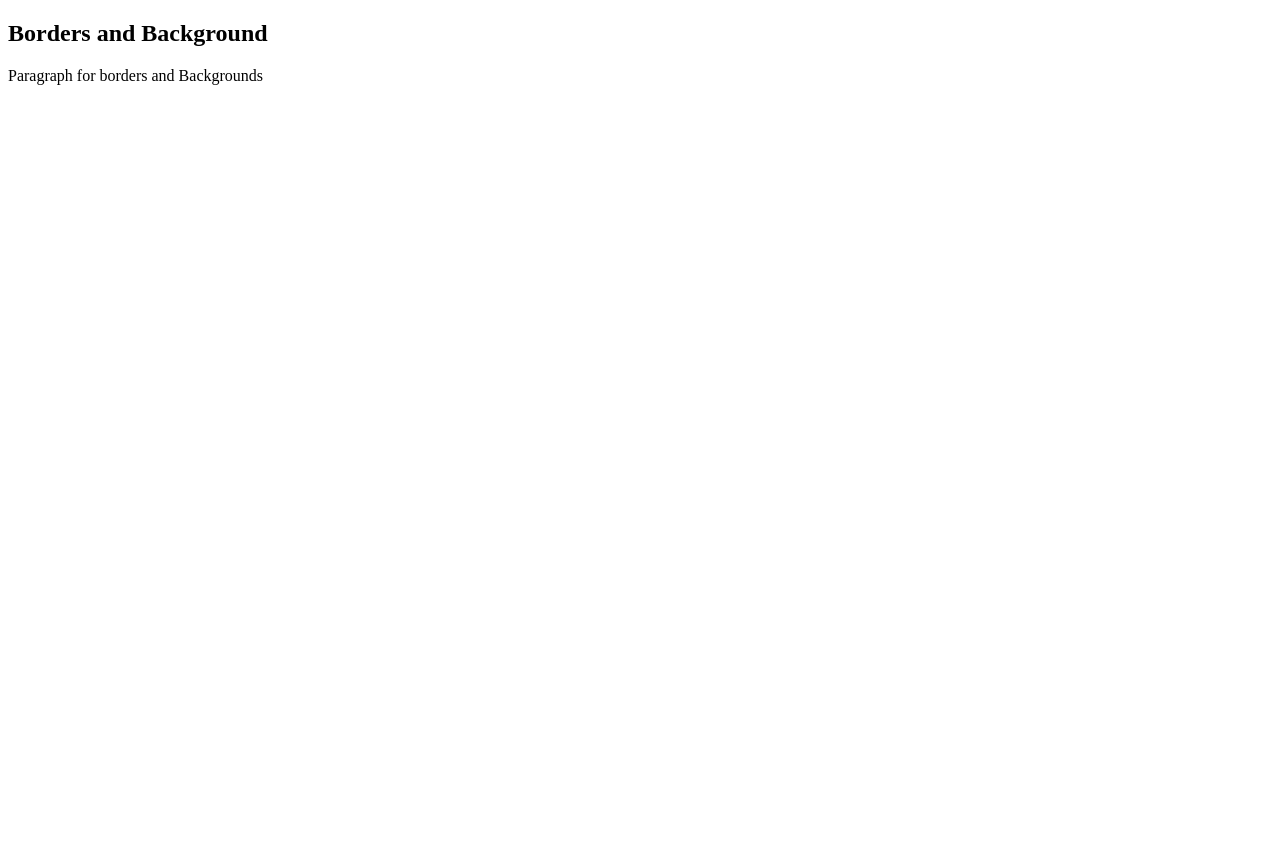
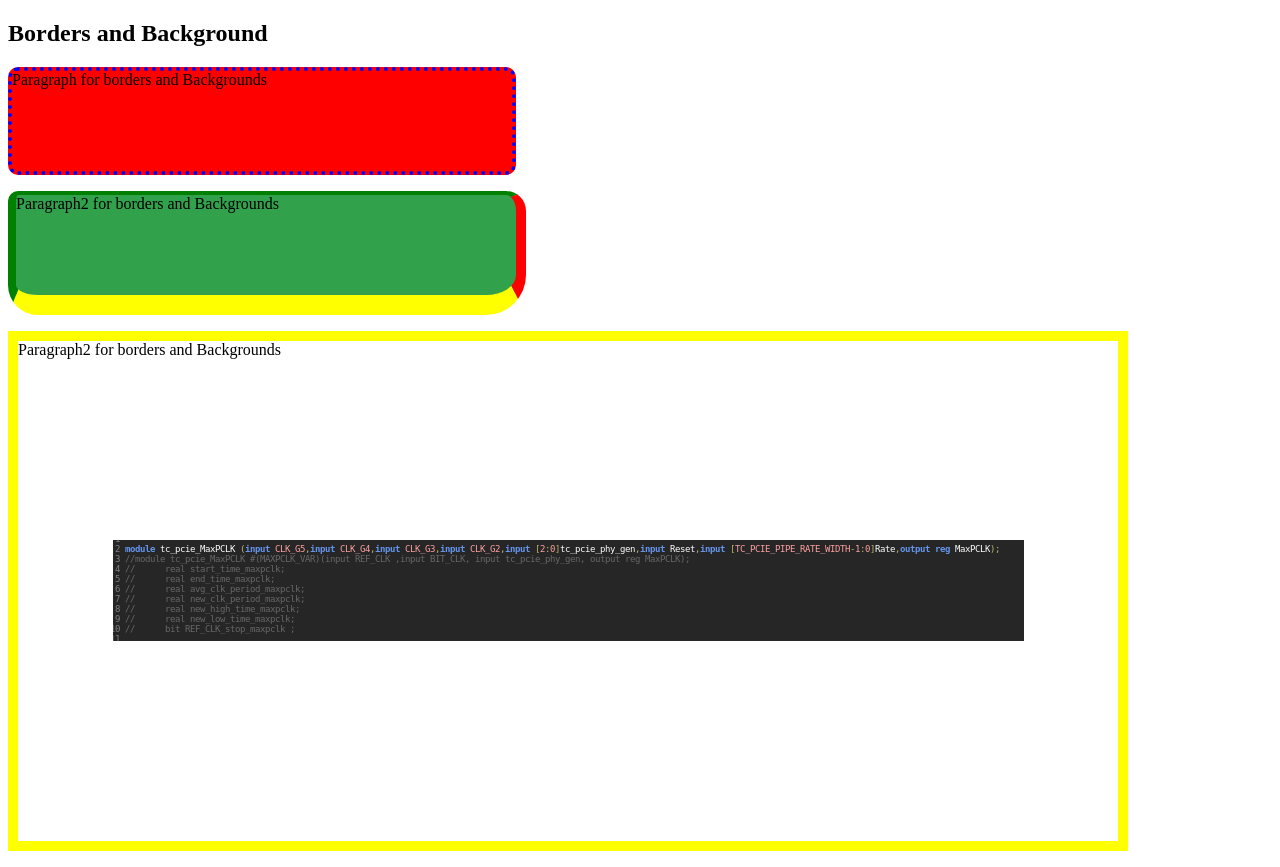
Before and after one commit to bullethammer07/Web-Development, a plain HTML site: page tutorial19.html in a window 1280 px wide. Before the commit the page ends 800 px from the top, so only its background shows below. Drawn offline with Linux system fonts and the light colour scheme.

Commit message:
Added the background and borders complete tutorial code

```diff
--- a/tutorial19.html
+++ b/tutorial19.html
@@ -6,12 +6,56 @@
     <title>Borders and Background</title>
 
     <style>
+        #id1 {
+            background-color: red;
+            height: 100px; /* Setting Height of the background */
+            width: 500px; /* Setting Width */
+            border-width: 4px;
+            border-color: blue;
+            border-style: dotted;
+            border-radius: 10px;
 
+        }
+
+        #id2 {
+            background-color: rgb(49, 161, 76);
+            height: 100px; /* Setting Height of the background */
+            width: 500px; /* Setting Width */
+
+            border-width: 4px;
+            border-top: 4px solid green;
+            border-left: 8px solid green;
+            border-right: 10px solid red;
+            border-bottom: 20px solid yellow;
+
+            border-top-left-radius: 10px;
+            border-top-right-radius: 20px;
+            border-bottom-left-radius: 30px;
+            border-bottom-right-radius: 40px;
+        }
+
+        #id3 {
+            height: 500px; /* Setting Height of the background */
+            width: 1100px; /* Setting Width */
+            background-image: url('/maxpclk.PNG'); /* Adding Local Image in the directory. You can also specify a URL eg url('https:// <some website> /photo.png')
+                                                      By default the Image gets repeated in both the X and Y direction.
+                                                      You can stop that to repeat by specifying either :
+                                                      background-repeat: repeat-x;  (For repeating only in X direction)  or
+                                                      background-repeat: repeat-x;  (For repeating only in Y direction)  or
+                                                      background-repeat: no-repeat; (For no repeating)
+                                                   */
+            background-repeat: no-repeat;
+            background-position: center center; /* Specifying the position of the image ( X-position Y-position) you can also specify in Pixels(px) */
+            border: 10px solid yellow;
+        }
     </style>
 </head>
 <body>
     <h2>Borders and Background</h2>
 
-    <p>Paragraph for borders and Backgrounds</p>
+    <p id="id1">Paragraph for borders and Backgrounds</p>
+    <p id="id2">Paragraph2 for borders and Backgrounds</p>
+    <p id="id3">Paragraph2 for borders and Backgrounds</p>
+
 </body>
 </html>
```
Also changed, not shown: maxpclk.PNG (added).
